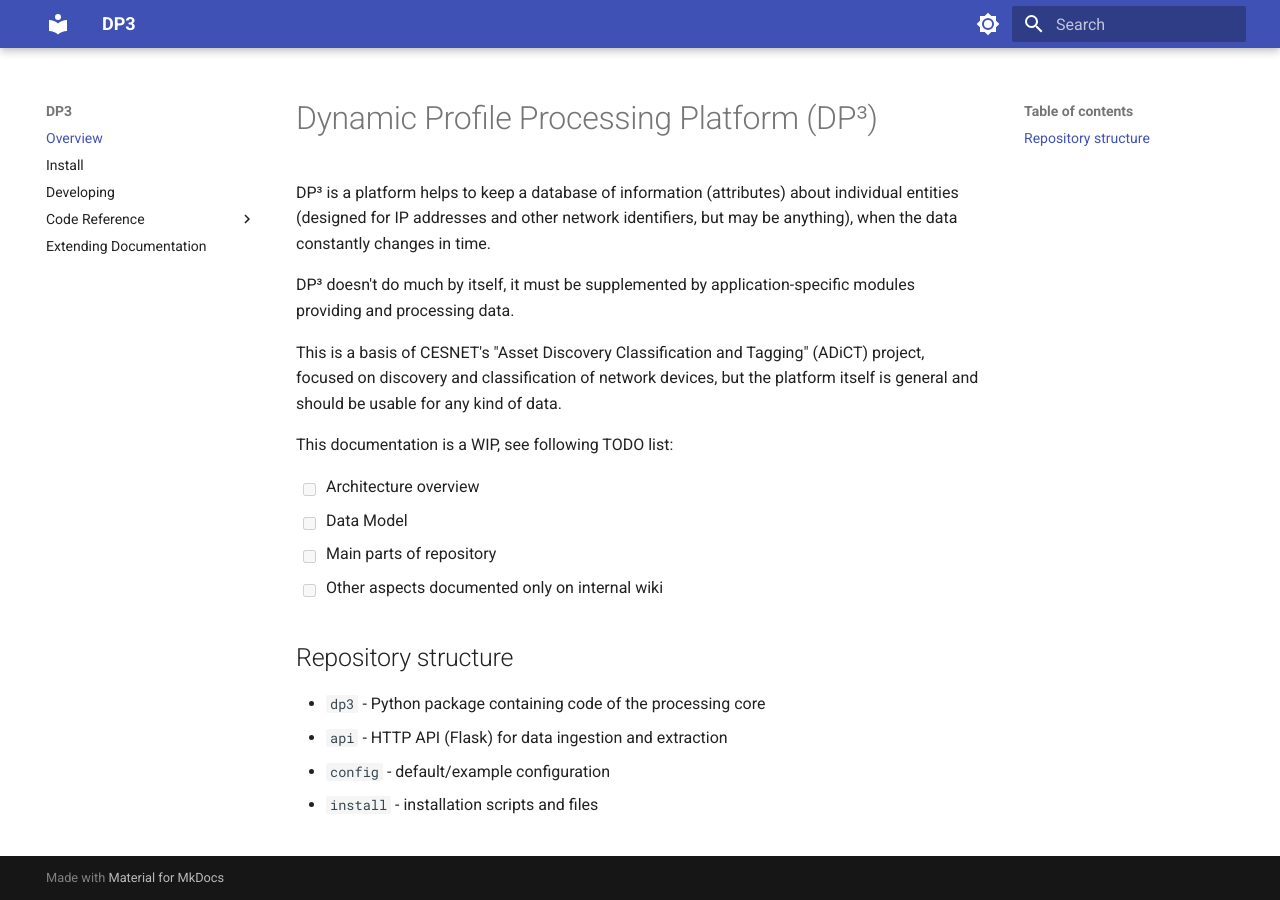
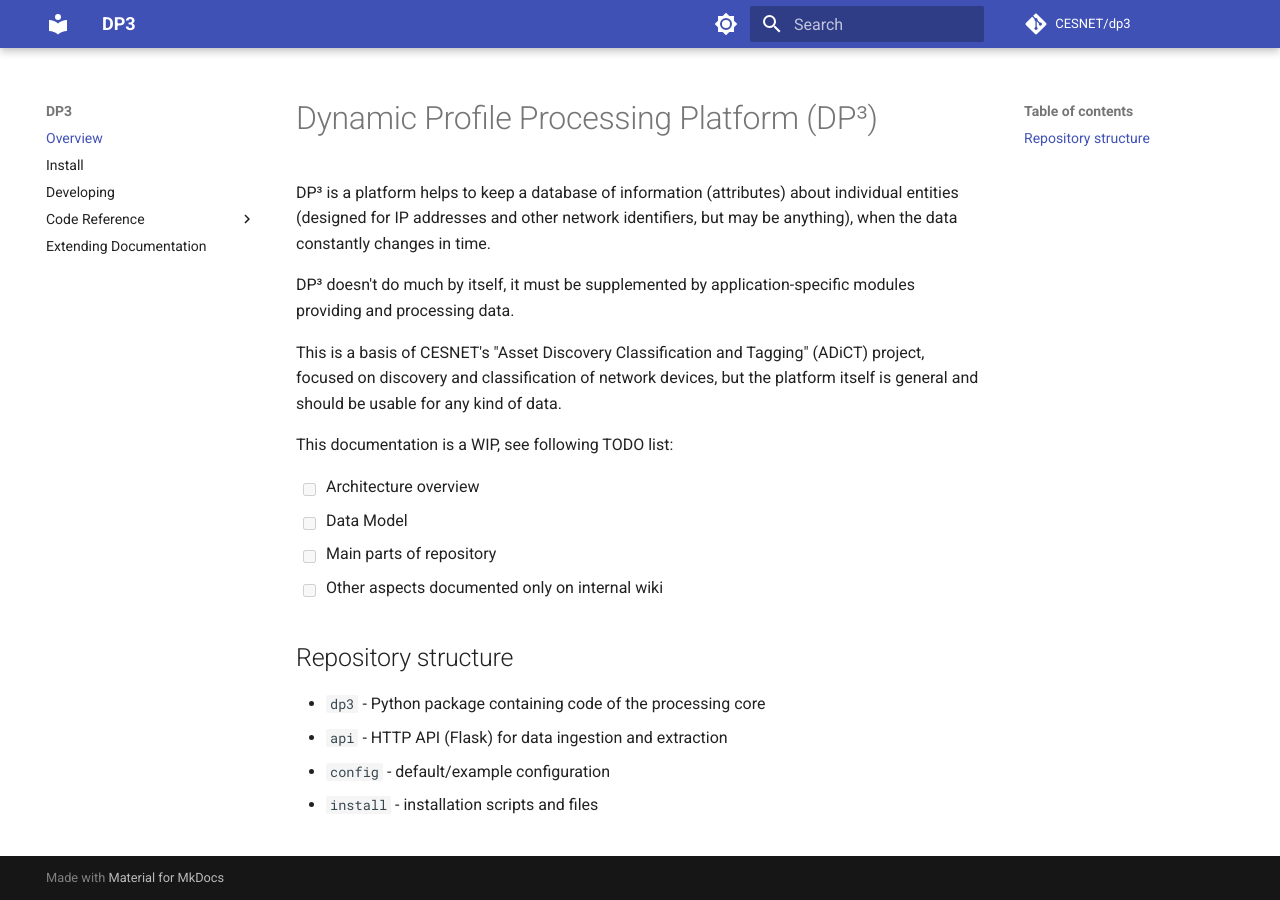
Before and after one commit to CESNET/dp3, an MkDocs documentation site: the page built from docs/index.md, in a window 1280 px wide. Built offline with MkDocs 1.6.1 and Material for MkDocs 9.7.7, drawn with Linux system fonts in a browser that asks for light colours; comment, search, counter and statistics services are not loaded.

Commit message:
Docs: Added site metadata.

```diff
--- a/mkdocs.yml
+++ b/mkdocs.yml
@@ -1,4 +1,10 @@
 site_name: DP3
+site_url: https://cesnet.github.io/dp3/
+site_description: Dynamic Profile Processing Platform
+
+repo_name: CESNET/dp3
+repo_url: https://github.com/CESNET/dp3
+
 theme:
   name: material
   palette:
```
